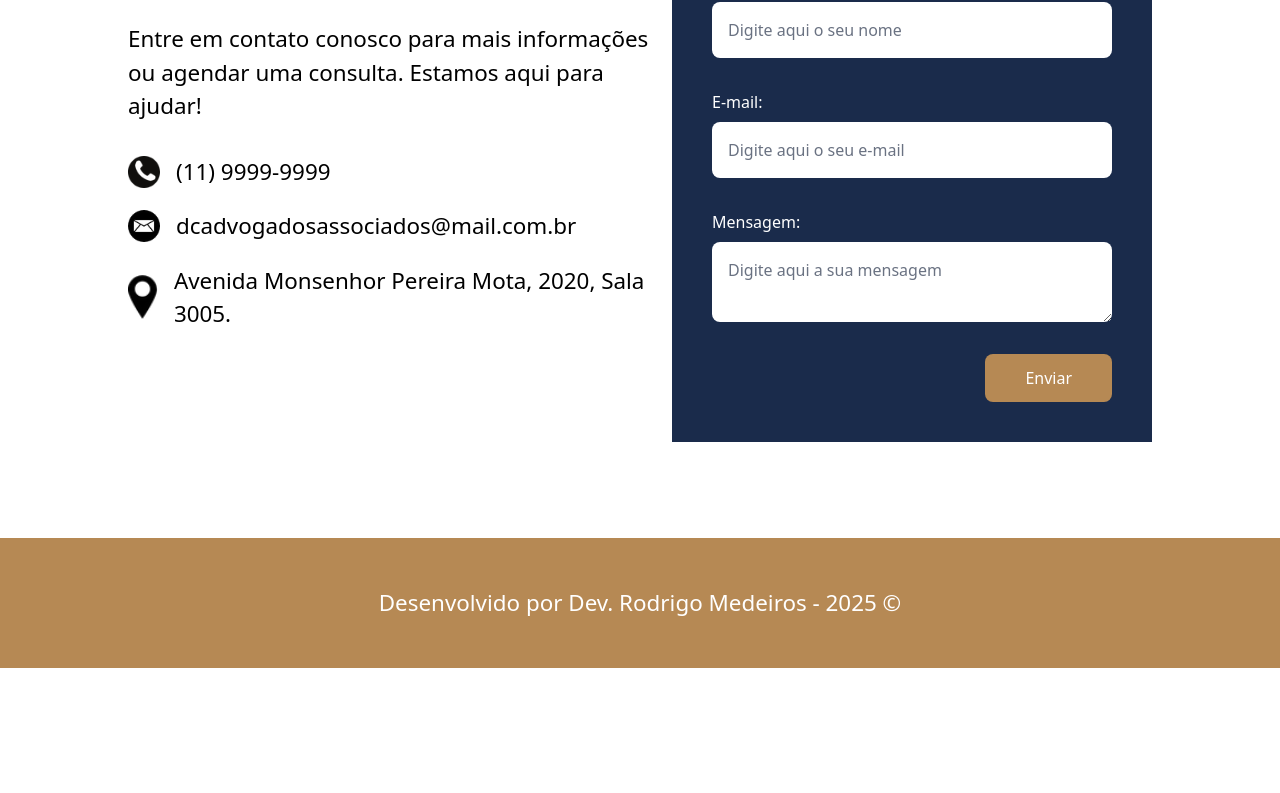
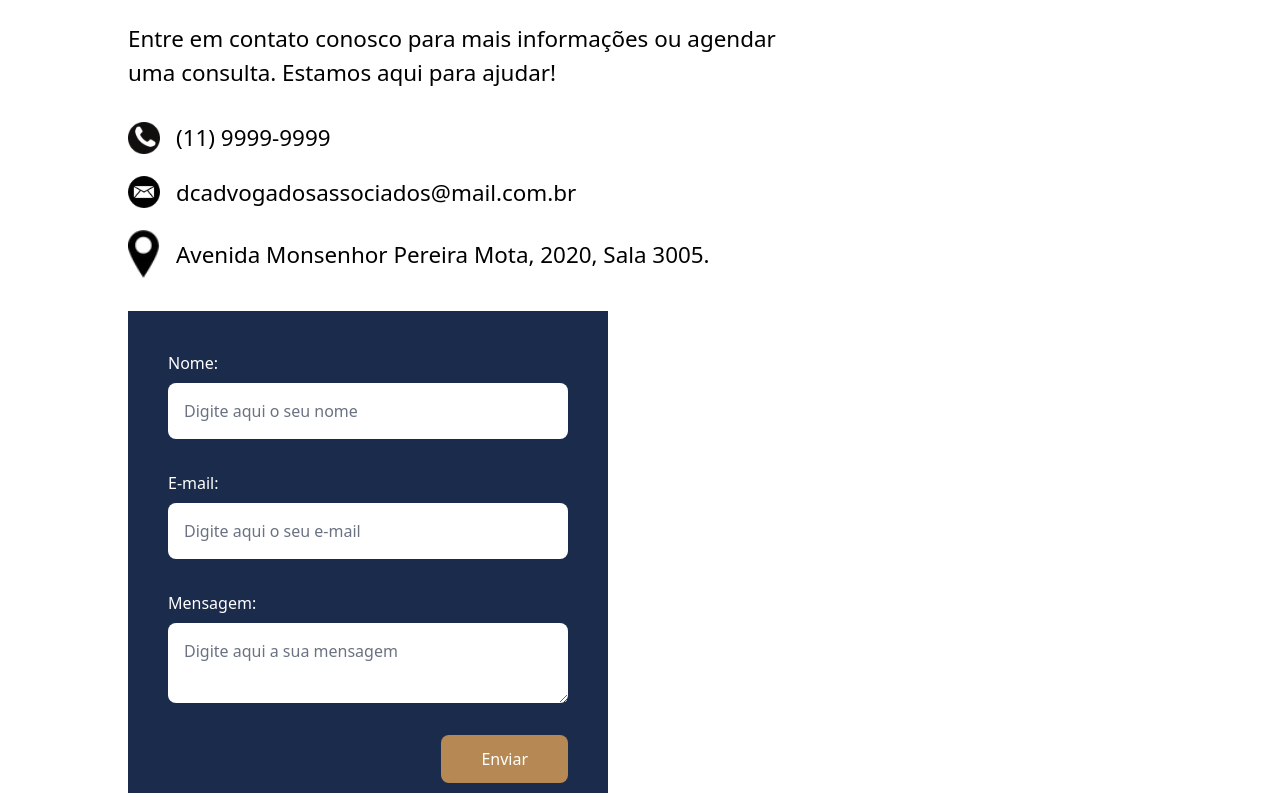
Before and after one commit to rodrigoamb/FS-02-BEZ-QUI-NOITE-PRATICA-LANDING-PAGE-DC-ADVOGADOS, a plain HTML site: page pages/contato/index.html in a window 1280 px wide. Shown: the part 319-1112 px from the top of the page. Before the commit the page ends 987 px from the top, so only its background shows below. Drawn offline with nearby package versions, Linux system fonts and the light colour scheme.

Commit message:
finalizado

```diff
--- a/pages/contato/index.html
+++ b/pages/contato/index.html
@@ -35,7 +35,7 @@
     <!-- contato -->
 
     <section class="flex justify-center py-[6rem]">
-      <div class="w-[80%] flex flex-row justify-between">
+      <div class="w-[80%] flex flex-row justify-between flex-wrap gap-[2rem]">
         <div class="flex flex-col gap-[2rem] text-[1.4rem] w-[43.75rem]">
           <h2
             class="text-[2.5rem] font-bold border-l-[0.5rem] border-[#b68954] pl-[1rem]"
```
Also changed, not shown: 1 other file.
